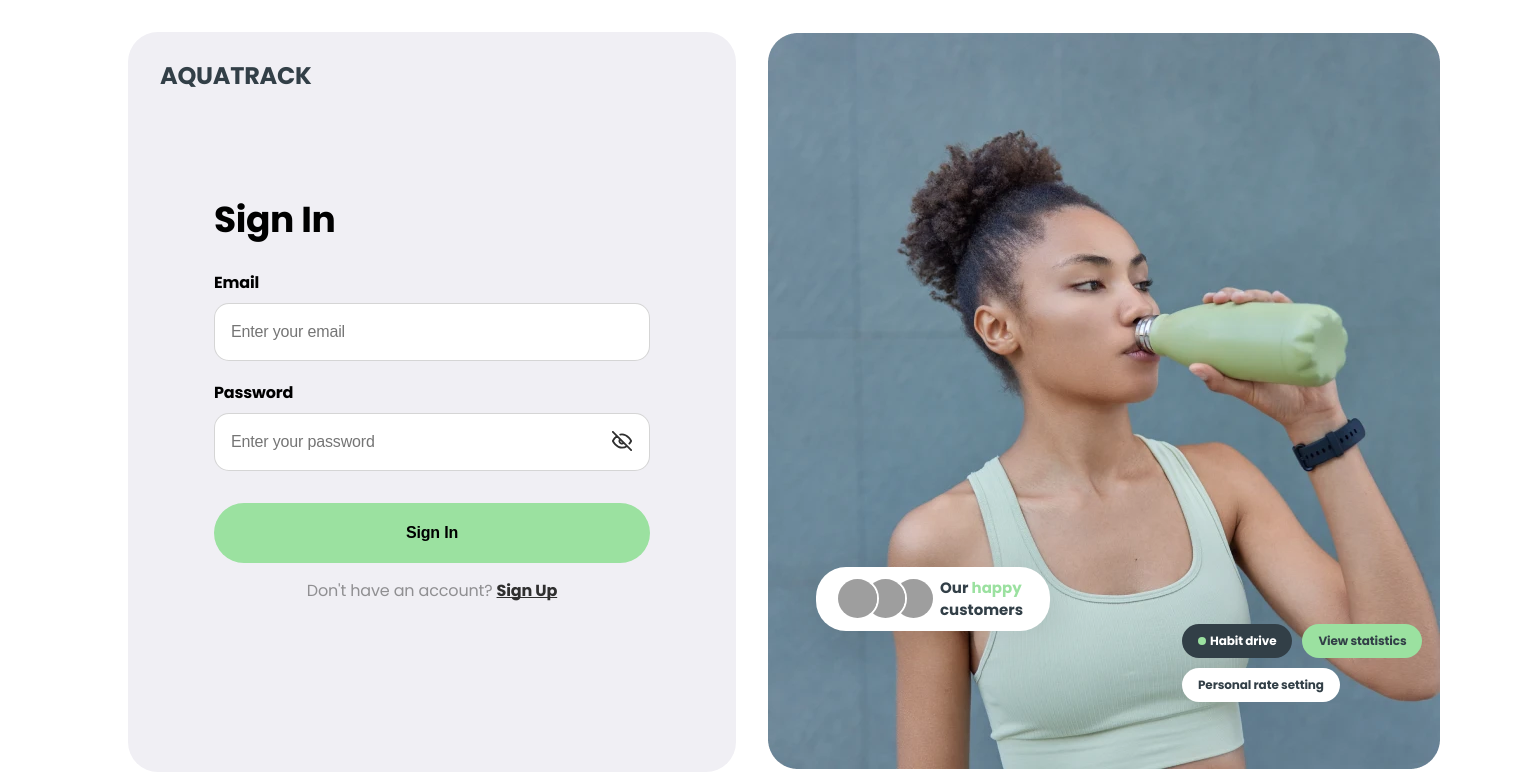
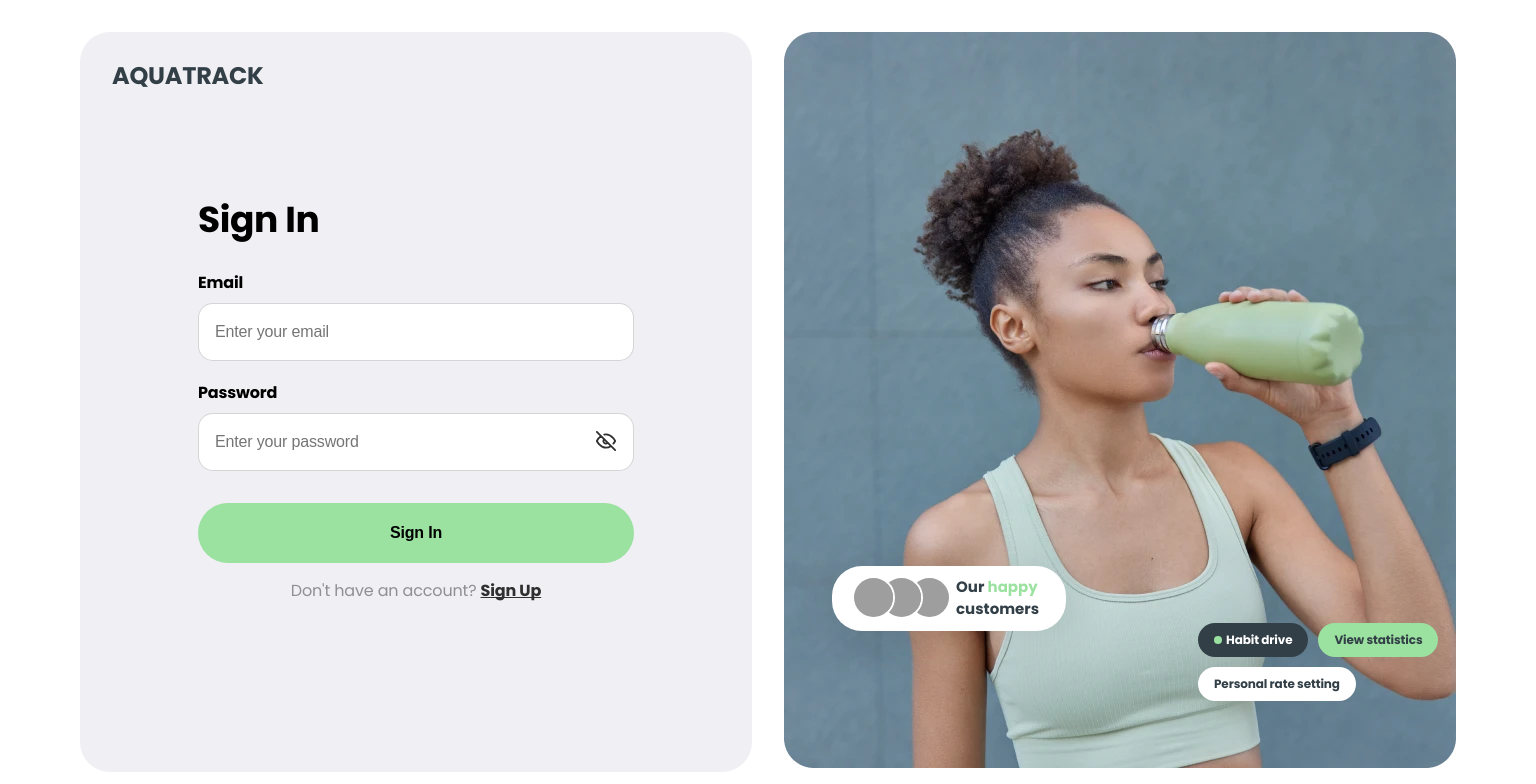
Before and after one commit to StasAstenenko/frontend-inter-mafia, a React (Vite) app: page /signin in a window 1536 px wide. Shown: the top 784 px of the page. Built offline with nearby package versions, Linux system fonts and the light colour scheme; grey boxes are pictures that could not be loaded.

Commit message:
final styles for signin descktop

```diff
--- a/src/pages/SignInPage/SignInPage.jsx
+++ b/src/pages/SignInPage/SignInPage.jsx
@@ -9,7 +9,6 @@ const SignInPage = () => {
   const isDesktop = useMediaQuery({ minWidth: 1440 });
 
   return (
-    <div className={css.descContainer}>
     <section className={css.signInSection}>
       <div className={css.container}>
         <Logo className={css.title} />
@@ -25,9 +24,8 @@ const SignInPage = () => {
           </p>
         </div>
       </div>
+      {isDesktop && <AdvantagesSection className={css.advContainer} />}
     </section>
-      {isDesktop && <AdvantagesSection className={css.advContainer} />}
-    </div>
   );
 };
 
--- a/src/pages/SignInPage/SignInPage.module.css
+++ b/src/pages/SignInPage/SignInPage.module.css
@@ -79,21 +79,19 @@
 
 @media only screen and (min-width: 1440px) {
   .signInSection {
-    min-width: 672px;
-    margin-right: 0;
+    display: flex;
+    gap: 32px;
+    max-width: 1440px;
+    margin: 0 auto;
   }
 
   .container {
+    min-width: 672px;
     padding-bottom: 169px;
   }
 
   .title {
     margin-bottom: 113px;
-  }
-
-  .descContainer {
-    display: flex;
-    flex-direction: row;
   }
 
   .advContainer {
```
Lines whose indentation alone changed are shown as unchanged.
